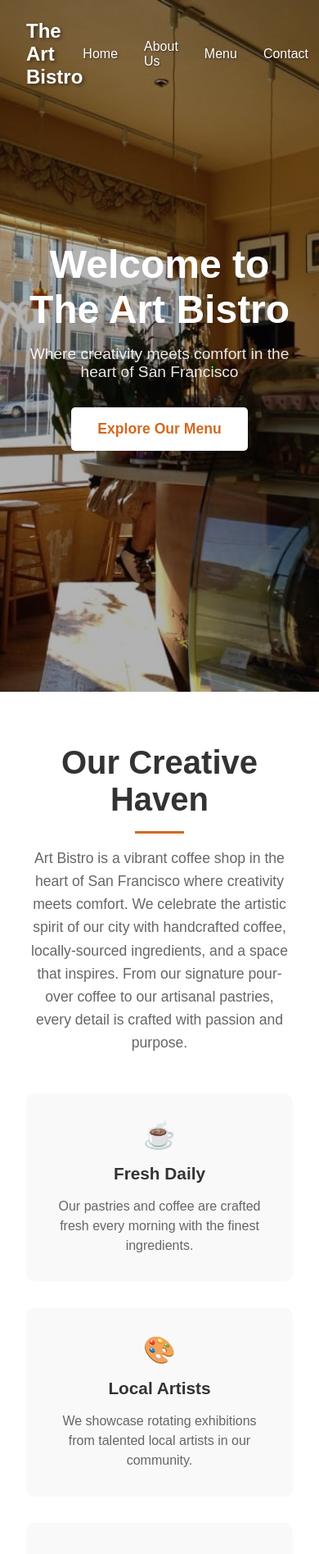
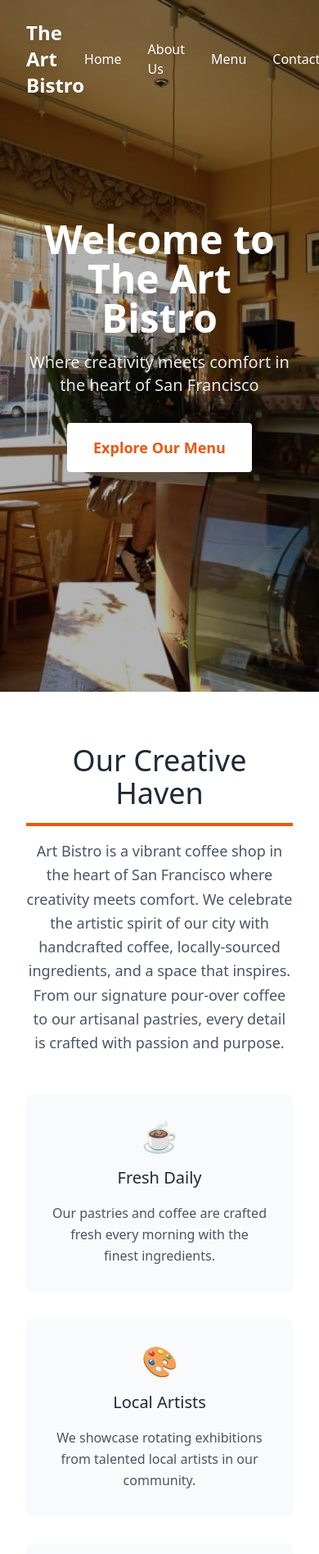
Before and after one commit to kazvisk/Final-Art-Bistro, a React (Create React App) app: page / in a window 390 px wide. Shown: the top 1896 px of the page at 82% size. Built offline with nearby package versions, Linux system fonts and the light colour scheme; a web font is replaced by a local one.

Commit message:
Update Home and Menu components, update dependencies

```diff
--- a/package.json
+++ b/package.json
@@ -15,6 +15,7 @@
     "react-dom": "^18.2.0",
     "react-router-dom": "^7.7.1",
     "react-scripts": "5.0.1",
+    "tailwindcss": "^3.4.17",
     "typescript": "^4.7.4",
     "web-vitals": "^2.1.4"
   },
@@ -44,7 +45,6 @@
   },
   "devDependencies": {
     "autoprefixer": "^10.4.21",
-    "postcss": "^8.5.6",
-    "tailwindcss": "^4.1.11"
+    "postcss": "^8.5.6"
   }
 }
--- a/src/Home.tsx
+++ b/src/Home.tsx
@@ -42,62 +42,18 @@ const Home = () => {
   };
 
   return (
-    <div style={{ fontFamily: 'Arial, sans-serif', backgroundColor: '#f5f5f5' }}>
+    <div className="font-sans bg-color-grey-95">
       {/* Simple Text Navigation - Always visible */}
-      <nav style={{
-        position: 'fixed',
-        top: 0,
-        left: 0,
-        right: 0,
-        zIndex: 100,
-        padding: '1.5rem 2rem',
-        display: 'flex',
-        justifyContent: 'space-between',
-        alignItems: 'center'
-      }}>
-        <Link to="/" style={{
-          fontSize: '1.5rem',
-          fontWeight: 'bold',
-          color: 'white',
-          textDecoration: 'none',
-          textShadow: '2px 2px 4px rgba(0,0,0,0.5)'
-        }}>
+      <nav className="fixed top-0 left-0 right-0 z-50 px-8 py-6 flex justify-between items-center">
+        <Link to="/" className="text-2xl font-bold text-white no-underline drop-shadow-lg">
           The Art Bistro
         </Link>
-        <div style={{ display: 'flex', gap: '2rem', alignItems: 'center' }}>
-          <Link to="/" style={{
-            color: 'white',
-            textDecoration: 'none',
-            fontWeight: '500',
-            textShadow: '1px 1px 2px rgba(0,0,0,0.5)'
-          }}>Home</Link>
-          <Link to="/" style={{
-            color: 'white',
-            textDecoration: 'none',
-            fontWeight: '500',
-            textShadow: '1px 1px 2px rgba(0,0,0,0.5)'
-          }}>About Us</Link>
-          <Link to="/menu" style={{
-            color: 'white',
-            textDecoration: 'none',
-            fontWeight: '500',
-            textShadow: '1px 1px 2px rgba(0,0,0,0.5)'
-          }}>Menu</Link>
-          <span style={{
-            color: 'white',
-            fontWeight: '500',
-            cursor: 'pointer',
-            textShadow: '1px 1px 2px rgba(0,0,0,0.5)'
-          }}>Contact</span>
-          <Link to="/menu" style={{
-            backgroundColor: 'white',
-            color: '#d2691e',
-            padding: '0.5rem 1rem',
-            textDecoration: 'none',
-            borderRadius: '5px',
-            fontWeight: 'bold',
-            fontSize: '0.9rem'
-          }}>
+        <div className="flex gap-8 items-center">
+          <Link to="/" className="text-white no-underline font-medium drop-shadow-md">Home</Link>
+          <Link to="/" className="text-white no-underline font-medium drop-shadow-md">About Us</Link>
+          <Link to="/menu" className="text-white no-underline font-medium drop-shadow-md">Menu</Link>
+          <span className="text-white font-medium cursor-pointer drop-shadow-md">Contact</span>
+          <Link to="/menu" className="bg-white text-orange-600 px-4 py-2 no-underline rounded font-bold text-sm">
             Explore Menu
           </Link>
         </div>
@@ -105,132 +61,46 @@ const Home = () => {
 
       {/* Scrolled Navigation - Only visible when scrolled */}
       {isScrolled && (
-        <nav style={{
-          backgroundColor: 'white',
-          padding: '1rem',
-          boxShadow: '0 2px 4px rgba(0,0,0,0.1)',
-          position: 'fixed',
-          top: 0,
-          left: 0,
-          right: 0,
-          zIndex: 101,
-          animation: 'slideDown 0.3s ease'
-        }}>
-          <div style={{ maxWidth: '1200px', margin: '0 auto', display: 'flex', justifyContent: 'space-between', alignItems: 'center' }}>
-            <Link to="/" style={{
-              fontSize: '1.5rem',
-              fontWeight: 'bold',
-              color: '#d2691e',
-              textDecoration: 'none'
-            }}>
+        <nav className="bg-white px-4 py-4 shadow-md fixed top-0 left-0 right-0 z-50 animate-slideDown">
+          <div className="max-w-6xl mx-auto flex justify-between items-center">
+            <Link to="/" className="text-2xl font-bold text-orange-600 no-underline">
               The Art Bistro
             </Link>
-            <div style={{ display: 'flex', gap: '2rem' }}>
-              <Link to="/" style={{
-                color: '#333',
-                textDecoration: 'none',
-                fontWeight: '500'
-              }}>Home</Link>
-              <Link to="/" style={{
-                color: '#333',
-                textDecoration: 'none',
-                fontWeight: '500'
-              }}>About Us</Link>
-              <Link to="/menu" style={{
-                color: '#333',
-                textDecoration: 'none',
-                fontWeight: '500'
-              }}>Menu</Link>
-              <span style={{
-                color: '#333',
-                fontWeight: '500',
-                cursor: 'pointer'
-              }}>Contact</span>
+            <div className="flex gap-8">
+              <Link to="/" className="text-gray-800 no-underline font-medium">Home</Link>
+              <Link to="/" className="text-gray-800 no-underline font-medium">About Us</Link>
+              <Link to="/menu" className="text-gray-800 no-underline font-medium">Menu</Link>
+              <span className="text-gray-800 font-medium cursor-pointer">Contact</span>
             </div>
           </div>
         </nav>
       )}
 
       {/* Hero Section */}
-      <section style={{
-        height: '100vh',
-        backgroundImage: 'url(/coffee-hero.jpg)',
-        backgroundSize: 'cover',
-        backgroundPosition: 'center',
-        display: 'flex',
-        alignItems: 'center',
-        justifyContent: 'center',
-        position: 'relative'
-      }}>
-        <div style={{
-          position: 'absolute',
-          top: 0,
-          left: 0,
-          right: 0,
-          bottom: 0,
-          backgroundColor: 'rgba(0,0,0,0.3)'
-        }}></div>
-        <div style={{
-          position: 'relative',
-          zIndex: 10,
-          textAlign: 'center',
-          color: 'white',
-          padding: '2rem',
-          maxWidth: '800px'
-        }}>
-          <h1 style={{
-            fontSize: '3rem',
-            marginBottom: '1rem',
-            fontWeight: 'bold'
-          }}>
+      <section className="h-screen bg-cover bg-center flex items-center justify-center relative" style={{ backgroundImage: 'url(/coffee-hero.jpg)' }}>
+        <div className="absolute inset-0 bg-black bg-opacity-30"></div>
+        <div className="relative z-10 text-center text-white px-8 max-w-4xl">
+          <h1 className="text-5xl mb-4 font-bold">
             Welcome to The Art Bistro
           </h1>
-          <p style={{
-            fontSize: '1.2rem',
-            marginBottom: '2rem',
-            opacity: 0.9
-          }}>
+          <p className="text-xl mb-8 opacity-90">
             Where creativity meets comfort in the heart of San Francisco
           </p>
-          <Link to="/menu" style={{
-            display: 'inline-block',
-            backgroundColor: 'white',
-            color: '#d2691e',
-            padding: '1rem 2rem',
-            textDecoration: 'none',
-            borderRadius: '5px',
-            fontWeight: 'bold',
-            fontSize: '1.1rem'
-          }}>
+          <Link to="/menu" className="inline-block bg-white text-orange-600 px-8 py-4 no-underline rounded font-bold text-lg">
             Explore Our Menu
           </Link>
         </div>
       </section>
 
       {/* About Section */}
-      <section style={{ padding: '4rem 2rem', backgroundColor: 'white' }}>
-        <div style={{ maxWidth: '1200px', margin: '0 auto' }}>
-          <div style={{ textAlign: 'center', marginBottom: '3rem' }}>
-            <h2 style={{
-              fontSize: '2.5rem',
-              marginBottom: '1rem',
-              color: '#333'
-            }}>
+      <section className="py-16 px-8 bg-white">
+        <div className="max-w-6xl mx-auto">
+          <div className="text-center mb-12">
+            <h2 className="text-4xl mb-4 text-gray-800">
               Our Creative Haven
             </h2>
-            <div style={{
-              width: '60px',
-              height: '3px',
-              backgroundColor: '#d2691e',
-              margin: '0 auto 1rem auto'
-            }}></div>
-            <p style={{
-              fontSize: '1.1rem',
-              color: '#666',
-              maxWidth: '800px',
-              margin: '0 auto',
-              lineHeight: '1.6'
-            }}>
+            <div className="w-15 h-1 bg-orange-600 mx-auto mb-4"></div>
+            <p className="text-lg text-gray-600 max-w-4xl mx-auto leading-relaxed">
               Art Bistro is a vibrant coffee shop in the heart of San Francisco where creativity meets comfort.
               We celebrate the artistic spirit of our city with handcrafted coffee, locally-sourced ingredients,
               and a space that inspires. From our signature pour-over coffee to our artisanal pastries,
@@ -239,74 +109,31 @@ const Home = () => {
           </div>
 
           {/* Features Grid */}
-          <div style={{
-            display: 'grid',
-            gridTemplateColumns: 'repeat(auto-fit, minmax(300px, 1fr))',
-            gap: '2rem'
-          }}>
-            <div style={{
-              textAlign: 'center',
-              padding: '2rem',
-              backgroundColor: '#f9f9f9',
-              borderRadius: '10px'
-            }}>
-              <div style={{
-                fontSize: '2rem',
-                marginBottom: '1rem'
-              }}>☕</div>
-              <h3 style={{
-                fontSize: '1.3rem',
-                marginBottom: '1rem',
-                color: '#333'
-              }}>Fresh Daily</h3>
-              <p style={{
-                color: '#666',
-                lineHeight: '1.5'
-              }}>
+          <div className="grid grid-cols-1 md:grid-cols-3 gap-8">
+            <div className="text-center p-8 bg-gray-50 rounded-lg">
+              <div className="text-4xl mb-4">☕</div>
+              <h3 className="text-xl mb-4 text-gray-800">
+                Fresh Daily
+              </h3>
+              <p className="text-gray-600 leading-relaxed">
                 Our pastries and coffee are crafted fresh every morning with the finest ingredients.
               </p>
             </div>
-            <div style={{
-              textAlign: 'center',
-              padding: '2rem',
-              backgroundColor: '#f9f9f9',
-              borderRadius: '10px'
-            }}>
-              <div style={{
-                fontSize: '2rem',
-                marginBottom: '1rem'
-              }}>🎨</div>
-              <h3 style={{
-                fontSize: '1.3rem',
-                marginBottom: '1rem',
-                color: '#333'
-              }}>Local Artists</h3>
-              <p style={{
-                color: '#666',
-                lineHeight: '1.5'
-              }}>
+            <div className="text-center p-8 bg-gray-50 rounded-lg">
+              <div className="text-4xl mb-4">🎨</div>
+              <h3 className="text-xl mb-4 text-gray-800">
+                Local Artists
+              </h3>
+              <p className="text-gray-600 leading-relaxed">
                 We showcase rotating exhibitions from talented local artists in our community.
               </p>
             </div>
-            <div style={{
-              textAlign: 'center',
-              padding: '2rem',
-              backgroundColor: '#f9f9f9',
-              borderRadius: '10px'
-            }}>
-              <div style={{
-                fontSize: '2rem',
-                marginBottom: '1rem'
-              }}>👥</div>
-              <h3 style={{
-                fontSize: '1.3rem',
-                marginBottom: '1rem',
-                color: '#333'
-              }}>Community</h3>
-              <p style={{
-                color: '#666',
-                lineHeight: '1.5'
-              }}>
+            <div className="text-center p-8 bg-gray-50 rounded-lg">
+              <div className="text-4xl mb-4">👥</div>
+              <h3 className="text-xl mb-4 text-gray-800">
+                Community
+              </h3>
+              <p className="text-gray-600 leading-relaxed">
                 Join our community of artists, writers, and coffee enthusiasts in this cozy corner of creativity.
               </p>
             </div>
@@ -315,200 +142,90 @@ const Home = () => {
       </section>
 
       {/* Gallery Section */}
-      <section style={{ padding: '4rem 2rem', backgroundColor: '#f5f5f5' }}>
-        <div style={{ maxWidth: '1200px', margin: '0 auto' }}>
-          <div style={{ textAlign: 'center', marginBottom: '3rem' }}>
-            <h2 style={{
-              fontSize: '2.5rem',
-              marginBottom: '1rem',
-              color: '#333'
-            }}>
+      <section className="py-16 px-8 bg-color-grey-95">
+        <div className="max-w-6xl mx-auto">
+          <div className="text-center mb-12">
+            <h2 className="text-4xl mb-4 text-gray-800">
               Our Collection
             </h2>
-            <div style={{
-              width: '60px',
-              height: '3px',
-              backgroundColor: '#d2691e',
-              margin: '0 auto 1rem auto'
-            }}></div>
-            <p style={{
-              fontSize: '1.1rem',
-              color: '#666'
-            }}>
+            <div className="w-15 h-1 bg-orange-600 mx-auto mb-4"></div>
+            <p className="text-lg text-gray-600">
               Discover our handcrafted coffee and artisanal treats
             </p>
           </div>
 
-          <div style={{
-            display: 'grid',
-            gridTemplateColumns: 'repeat(auto-fit, minmax(300px, 1fr))',
-            gap: '1.5rem'
-          }}>
-            <div style={{
-              backgroundColor: 'white',
-              borderRadius: '10px',
-              overflow: 'hidden',
-              boxShadow: '0 2px 8px rgba(0,0,0,0.1)'
-            }}>
-              <img src="/artonwall.jpg" alt="Art on wall" style={{ width: '100%', height: '250px', objectFit: 'cover' }} />
+          <div className="grid grid-cols-1 md:grid-cols-2 lg:grid-cols-3 gap-6">
+            <div className="bg-white rounded-lg overflow-hidden shadow-lg">
+              <img src="/artonwall.jpg" alt="Art on wall" className="w-full h-64 object-cover" />
             </div>
-            <div style={{
-              backgroundColor: 'white',
-              borderRadius: '10px',
-              overflow: 'hidden',
-              boxShadow: '0 2px 8px rgba(0,0,0,0.1)'
-            }}>
-              <img src="/infocuscoffee.jpg" alt="In focus coffee" style={{ width: '100%', height: '250px', objectFit: 'cover' }} />
+            <div className="bg-white rounded-lg overflow-hidden shadow-lg">
+              <img src="/infocuscoffee.jpg" alt="In focus coffee" className="w-full h-64 object-cover" />
             </div>
-            <div style={{
-              backgroundColor: 'white',
-              borderRadius: '10px',
-              overflow: 'hidden',
-              boxShadow: '0 2px 8px rgba(0,0,0,0.1)'
-            }}>
-              <img src="/sandosanddrinkmaybeport.jpg" alt="Sandwiches and drink" style={{ width: '100%', height: '250px', objectFit: 'cover' }} />
+            <div className="bg-white rounded-lg overflow-hidden shadow-lg">
+              <img src="/sandosanddrinkmaybeport.jpg" alt="Sandwiches and drink" className="w-full h-64 object-cover" />
             </div>
-            <div style={{
-              backgroundColor: 'white',
-              borderRadius: '10px',
-              overflow: 'hidden',
-              boxShadow: '0 2px 8px rgba(0,0,0,0.1)'
-            }}>
-              <img src="/drinkandflowersontable.jpg" alt="Drink and flowers on table" style={{ width: '100%', height: '250px', objectFit: 'cover' }} />
+            <div className="bg-white rounded-lg overflow-hidden shadow-lg">
+              <img src="/drinkandflowersontable.jpg" alt="Drink and flowers on table" className="w-full h-64 object-cover" />
             </div>
-            <div style={{
-              backgroundColor: 'white',
-              borderRadius: '10px',
-              overflow: 'hidden',
-              boxShadow: '0 2px 8px rgba(0,0,0,0.1)'
-            }}>
-              <img src="/burgersandbobaontable.jpg" alt="Burgers and boba on table" style={{ width: '100%', height: '250px', objectFit: 'cover' }} />
+            <div className="bg-white rounded-lg overflow-hidden shadow-lg">
+              <img src="/burgersandbobaontable.jpg" alt="Burgers and boba on table" className="w-full h-64 object-cover" />
             </div>
-            <div style={{
-              backgroundColor: 'white',
-              borderRadius: '10px',
-              overflow: 'hidden',
-              boxShadow: '0 2px 8px rgba(0,0,0,0.1)'
-            }}>
-              <img src="/bussinsaladandsando.jpg" alt="Salad and sandwich" style={{ width: '100%', height: '250px', objectFit: 'cover' }} />
+            <div className="bg-white rounded-lg overflow-hidden shadow-lg">
+              <img src="/bussinsaladandsando.jpg" alt="Salad and sandwich" className="w-full h-64 object-cover" />
             </div>
           </div>
         </div>
       </section>
 
       {/* Reviews Section */}
-      <section style={{ padding: '4rem 2rem', backgroundColor: 'white' }}>
-        <div style={{ maxWidth: '800px', margin: '0 auto' }}>
-          <div style={{ textAlign: 'center', marginBottom: '3rem' }}>
-            <h2 style={{
-              fontSize: '2.5rem',
-              marginBottom: '1rem',
-              color: '#333'
-            }}>
+      <section className="py-16 px-8 bg-white">
+        <div className="max-w-4xl mx-auto">
+          <div className="text-center mb-12">
+            <h2 className="text-4xl mb-4 text-gray-800">
               What Our Customers Say
             </h2>
-            <div style={{
-              width: '60px',
-              height: '3px',
-              backgroundColor: '#d2691e',
-              margin: '0 auto 1rem auto'
-            }}></div>
-            <p style={{
-              fontSize: '1.1rem',
-              color: '#666'
-            }}>
+            <div className="w-15 h-1 bg-orange-600 mx-auto mb-4"></div>
+            <p className="text-lg text-gray-600">
               Hear from our community of coffee lovers and artists
             </p>
           </div>
 
-          <div style={{
-            backgroundColor: '#f9f9f9',
-            borderRadius: '15px',
-            padding: '3rem',
-            textAlign: 'center'
-          }}>
-            <div style={{
-              fontSize: '3rem',
-              color: '#d2691e',
-              marginBottom: '1rem'
-            }}>"</div>
-            <p style={{
-              fontSize: '1.2rem',
-              color: '#333',
-              marginBottom: '2rem',
-              lineHeight: '1.6',
-              fontStyle: 'italic'
-            }}>
+          <div className="bg-gray-50 rounded-2xl p-12 text-center">
+            <div className="text-5xl text-orange-600 mb-4">"</div>
+            <p className="text-xl text-gray-800 mb-8 leading-relaxed italic">
               "{reviews[currentReview].text}"
             </p>
-            <div style={{
-              fontSize: '1.5rem',
-              color: '#d2691e',
-              marginBottom: '1rem'
-            }}>
+            <div className="text-2xl text-orange-600 mb-4">
               {reviews[currentReview].rating}
             </div>
-            <p style={{
-              fontSize: '1.1rem',
-              fontWeight: 'bold',
-              color: '#333'
-            }}>
+            <p className="text-lg font-bold text-gray-800">
               - {reviews[currentReview].author}
             </p>
 
             {/* Navigation */}
-            <div style={{
-              display: 'flex',
-              alignItems: 'center',
-              justifyContent: 'center',
-              gap: '1rem',
-              marginTop: '2rem'
-            }}>
+            <div className="flex items-center justify-center gap-4 mt-8">
               <button
                 onClick={prevReview}
-                style={{
-                  width: '40px',
-                  height: '40px',
-                  backgroundColor: '#d2691e',
-                  color: 'white',
-                  border: 'none',
-                  borderRadius: '50%',
-                  cursor: 'pointer',
-                  fontSize: '1.2rem'
-                }}
+                className="w-10 h-10 bg-orange-600 text-white border-none rounded-full cursor-pointer text-xl hover:bg-orange-700 transition-colors"
               >
                 ←
               </button>
 
-              <div style={{ display: 'flex', gap: '0.5rem' }}>
+              <div className="flex gap-2">
                 {reviews.map((_, index) => (
                   <button
                     key={index}
                     onClick={() => setCurrentReview(index)}
-                    style={{
-                      width: '12px',
-                      height: '12px',
-                      borderRadius: '50%',
-                      border: 'none',
-                      cursor: 'pointer',
-                      backgroundColor: index === currentReview ? '#d2691e' : '#ccc'
-                    }}
+                    className={`w-3 h-3 rounded-full border-none cursor-pointer transition-colors ${
+                      index === currentReview ? 'bg-orange-600' : 'bg-gray-300'
+                    }`}
                   />
                 ))}
               </div>
 
               <button
                 onClick={nextReview}
-                style={{
-                  width: '40px',
-                  height: '40px',
-                  backgroundColor: '#d2691e',
-                  color: 'white',
-                  border: 'none',
-                  borderRadius: '50%',
-                  cursor: 'pointer',
-                  fontSize: '1.2rem'
-                }}
+                className="w-10 h-10 bg-orange-600 text-white border-none rounded-full cursor-pointer text-xl hover:bg-orange-700 transition-colors"
               >
                 →
               </button>
@@ -518,47 +235,29 @@ const Home = () => {
       </section>
 
       {/* Footer */}
-      <footer style={{
-        backgroundColor: '#333',
-        color: 'white',
-        padding: '3rem 2rem'
-      }}>
-        <div style={{ maxWidth: '1200px', margin: '0 auto' }}>
-          <div style={{
-            display: 'grid',
-            gridTemplateColumns: 'repeat(auto-fit, minmax(250px, 1fr))',
-            gap: '2rem',
-            marginBottom: '2rem'
-          }}>
+      <footer className="bg-gray-800 text-white py-12 px-8">
+        <div className="max-w-6xl mx-auto">
+          <div className="grid grid-cols-1 md:grid-cols-3 gap-8 mb-8">
             {/* Logo */}
-            <div style={{ textAlign: 'center' }}>
-              <div style={{
-                backgroundColor: '#d2691e',
-                width: '200px',
-                height: '200px',
-                borderRadius: '10px',
-                display: 'flex',
-                alignItems: 'center',
-                justifyContent: 'center',
-                margin: '0 auto 1rem auto'
-              }}>
-                <div style={{ fontSize: '1.2rem', fontWeight: 'bold' }}>Art Bistro Logo</div>
+            <div className="text-center">
+              <div className="bg-orange-600 w-50 h-50 rounded-lg flex items-center justify-center mx-auto mb-4">
+                <div className="text-lg font-bold">Art Bistro Logo</div>
               </div>
             </div>
 
             {/* Location & Hours */}
             <div>
-              <h3 style={{ fontSize: '1.3rem', marginBottom: '1rem' }}>Location & Hours</h3>
-              <div style={{ marginBottom: '1rem' }}>
-                <h4 style={{ fontWeight: 'bold', marginBottom: '0.5rem' }}>Visit Us</h4>
-                <p style={{ color: '#ccc', lineHeight: '1.5' }}>
+              <h3 className="text-xl mb-4">Location & Hours</h3>
+              <div className="mb-4">
+                <h4 className="font-bold mb-2">Visit Us</h4>
+                <p className="text-gray-300 leading-relaxed">
                   2960 Clement St, San Francisco CA 94121<br/>
                   (415) 379-7119
                 </p>
               </div>
               <div>
-                <h4 style={{ fontWeight: 'bold', marginBottom: '0.5rem' }}>Store Hours</h4>
-                <p style={{ color: '#ccc' }}>
+                <h4 className="font-bold mb-2">Store Hours</h4>
+                <p className="text-gray-300">
                   Monday-Sunday 8:00 AM - 5:00 PM
                 </p>
               </div>
@@ -566,22 +265,18 @@ const Home = () => {
 
             {/* More Information */}
             <div>
-              <h3 style={{ fontSize: '1.3rem', marginBottom: '1rem' }}>More Information</h3>
-              <div style={{ display: 'flex', flexDirection: 'column', gap: '0.5rem' }}>
-                <Link to="/" style={{ color: '#ccc', textDecoration: 'none' }}>Our Story</Link>
-                <Link to="/menu" style={{ color: '#ccc', textDecoration: 'none' }}>Our Menu</Link>
-                <span style={{ color: '#ccc' }}>Contact</span>
+              <h3 className="text-xl mb-4">More Information</h3>
+              <div className="flex flex-col gap-2">
+                <Link to="/" className="text-gray-300 no-underline hover:text-white transition-colors">Our Story</Link>
+                <Link to="/menu" className="text-gray-300 no-underline hover:text-white transition-colors">Our Menu</Link>
+                <span className="text-gray-300 cursor-pointer">Contact</span>
               </div>
             </div>
           </div>
 
-          <div style={{
-            borderTop: '1px solid #555',
-            paddingTop: '2rem',
-            textAlign: 'center'
-          }}>
-            <p style={{ color: '#ccc' }}>
-              Copyright © 2025 <span style={{ color: '#d2691e' }}>Art Bistro</span>.
+          <div className="border-t border-gray-600 pt-8 text-center">
+            <p className="text-gray-300">
+              Copyright © 2025 <span className="text-orange-600">Art Bistro</span>.
             </p>
           </div>
         </div>
```
Also changed, not shown: src/Menu.tsx (+14 -28 lines), 1 other file (tests, documents, lock files or other folders).
